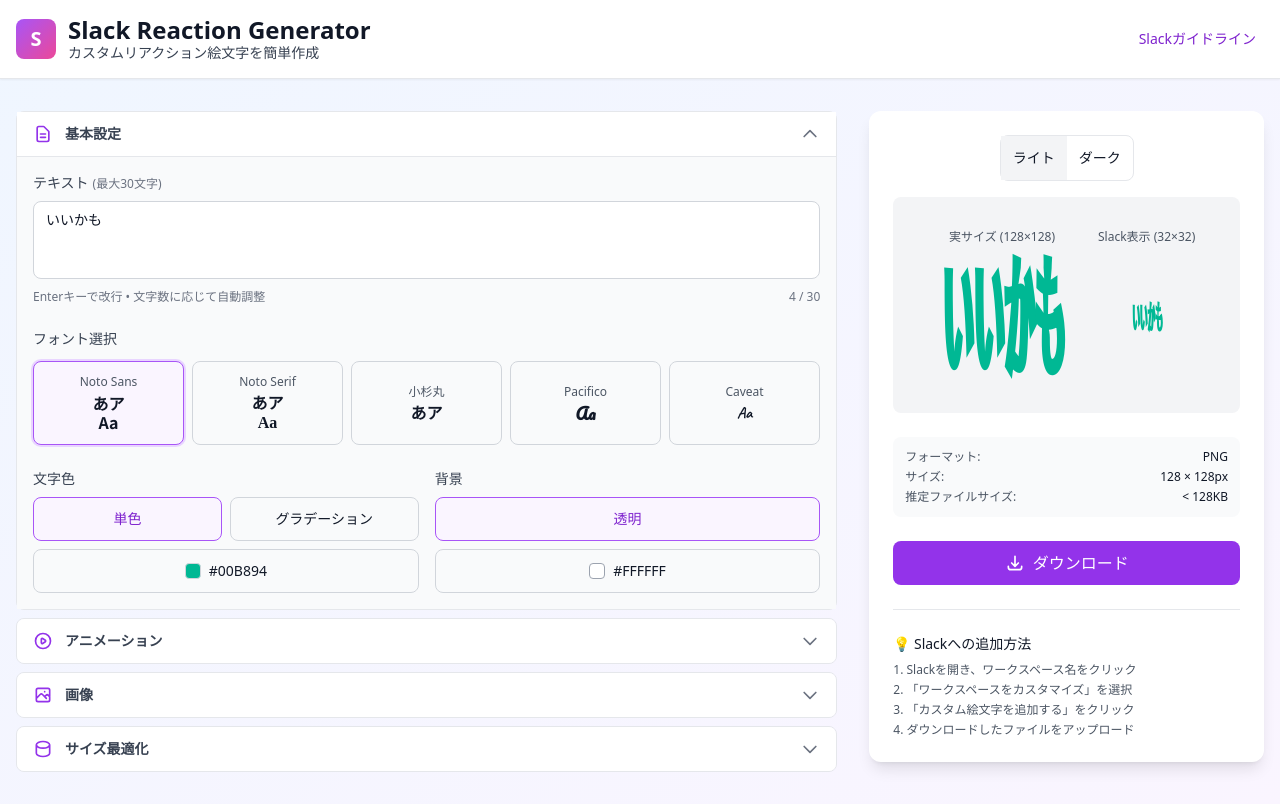
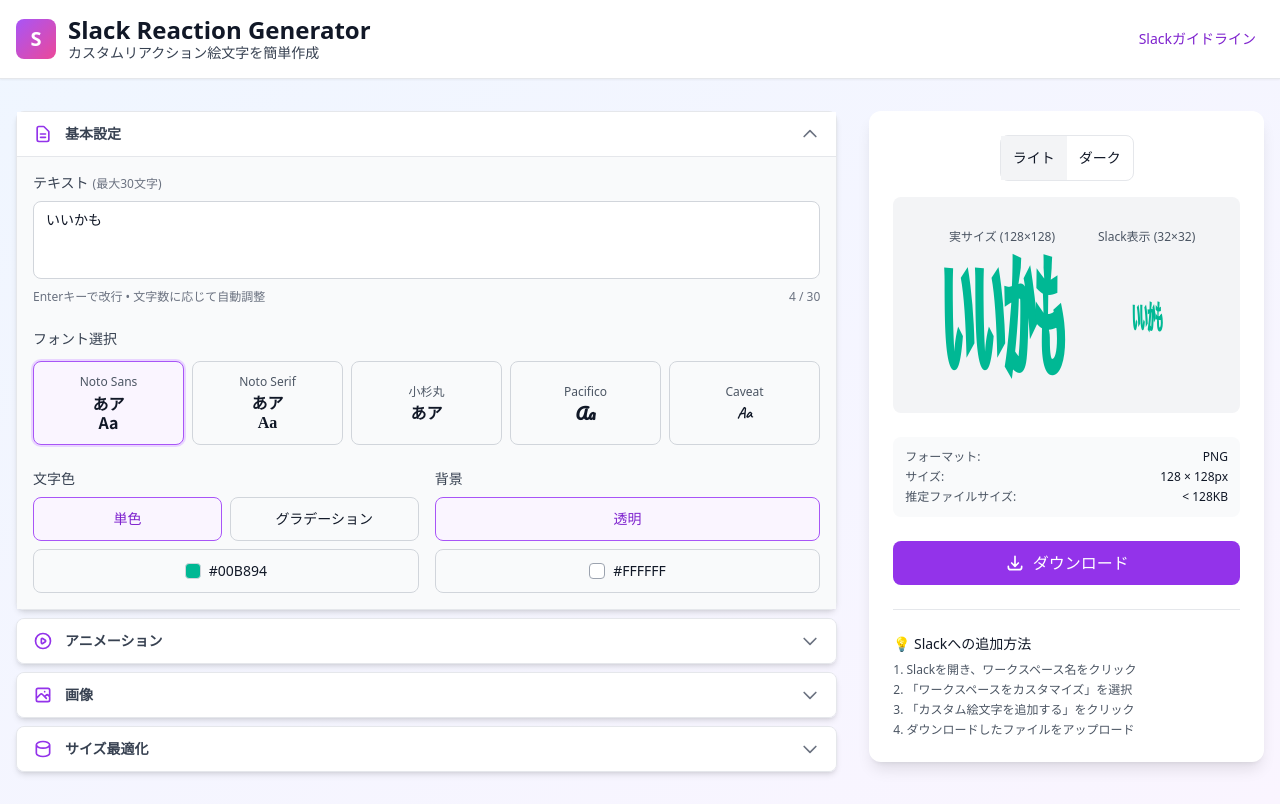
Before and after one commit to elchika-inc/slack-reaction-generator, a React (Vite) app: page / in a window 1280 px wide. Built offline with nearby package versions, Linux system fonts and the light colour scheme; a web font is replaced by a local one.

Commit message:
feat: アイコンエディタにシャドウを追加してスタイルを改善

```diff
--- a/src/components/IconEditor.jsx
+++ b/src/components/IconEditor.jsx
@@ -67,7 +67,7 @@ function IconEditor({ settings, onChange, isMobile }) {
   return (
     <div className="space-y-2">
       {sections.map((section) => (
-        <div key={section.id} className="border border-gray-200 rounded-lg" style={{ overflow: openSections[section.id] ? 'visible' : 'hidden' }}>
+        <div key={section.id} className="border border-gray-200 rounded-lg shadow-md" style={{ overflow: openSections[section.id] ? 'visible' : 'hidden' }}>
           {/* アコーディオンヘッダー */}
           <button
             onClick={() => toggleSection(section.id)}
```
